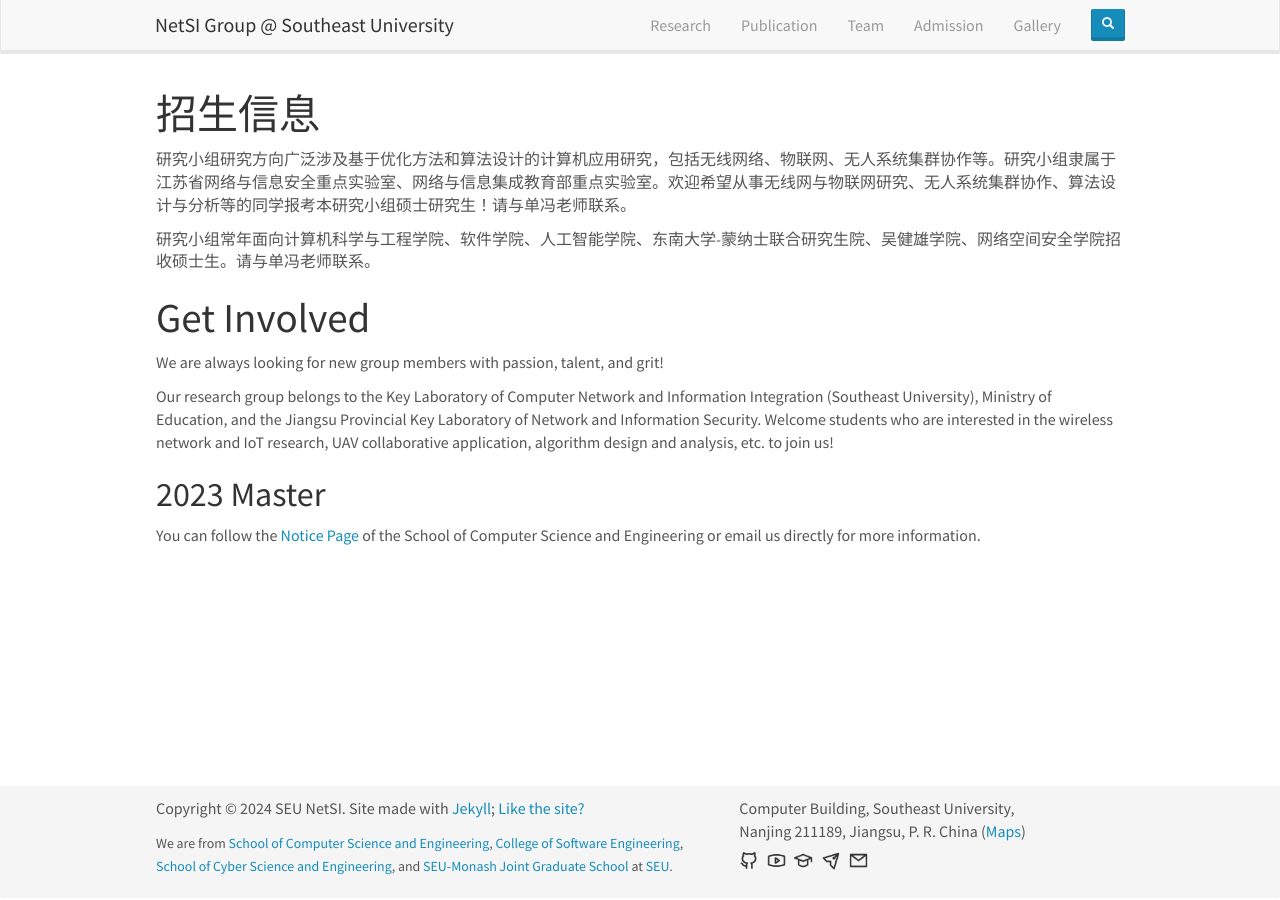
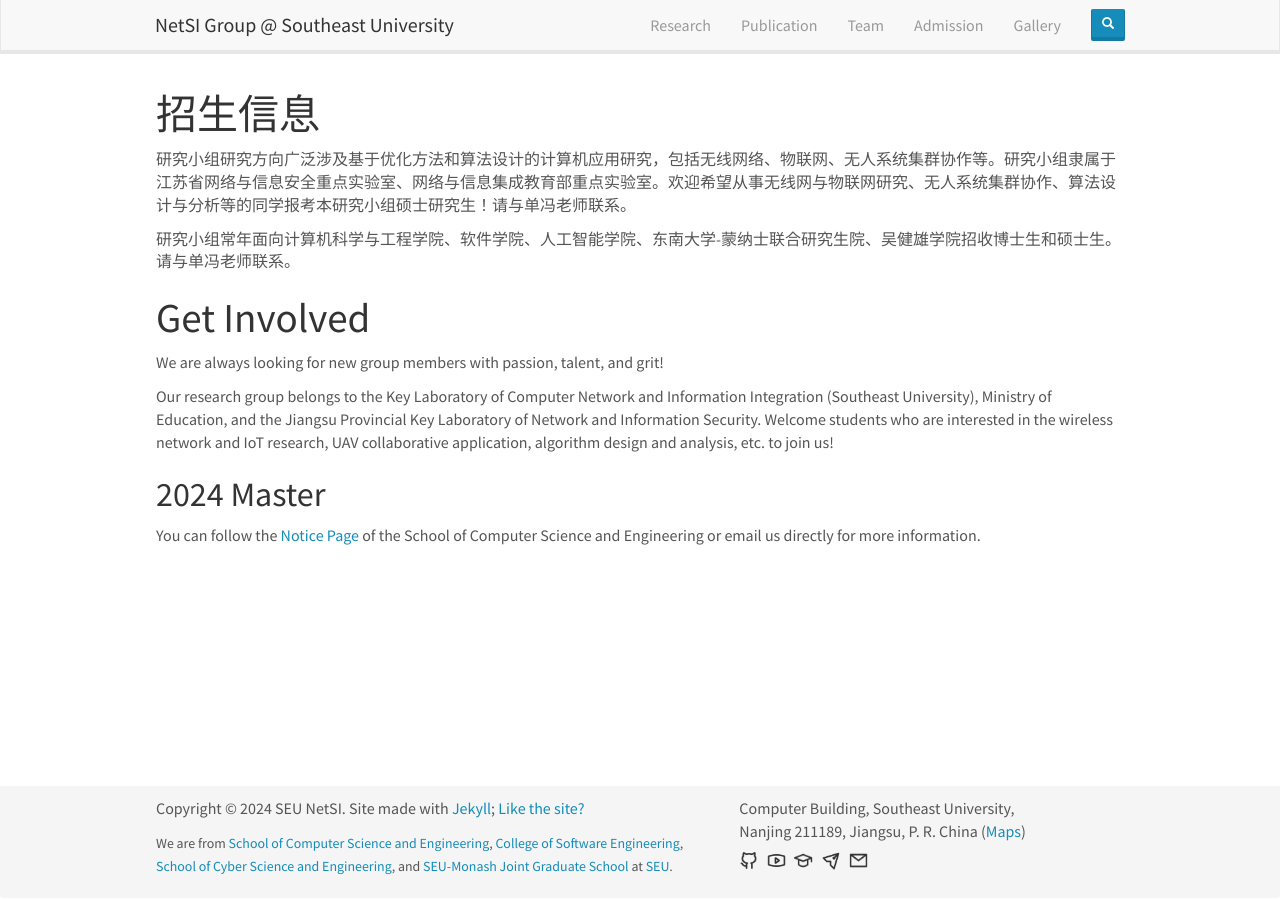
Before and after one commit to SEU-NetSI/seu-netsi.github.io, a Jekyll site: the page built from _pages/admission.md, in a window 1280 px wide. Built offline with Jekyll 4.4.1, drawn with Linux system fonts in a browser that asks for light colours; nearby versions of some CDN libraries.

Commit message:
update admission

```diff
--- a/_pages/admission.md
+++ b/_pages/admission.md
@@ -13,7 +13,7 @@ permalink: /admission
 
 研究小组研究方向广泛涉及基于优化方法和算法设计的计算机应用研究，包括无线网络、物联网、无人系统集群协作等。研究小组隶属于江苏省网络与信息安全重点实验室、网络与信息集成教育部重点实验室。欢迎希望从事无线网与物联网研究、无人系统集群协作、算法设计与分析等的同学报考本研究小组硕士研究生！请与单冯老师联系。
 
-研究小组常年面向计算机科学与工程学院、软件学院、人工智能学院、东南大学-蒙纳士联合研究生院、吴健雄学院、网络空间安全学院招收硕士生。请与单冯老师联系。
+研究小组常年面向计算机科学与工程学院、软件学院、人工智能学院、东南大学-蒙纳士联合研究生院、吴健雄学院招收博士生和硕士生。请与单冯老师联系。
 
 # Get Involved
 
@@ -21,7 +21,8 @@ We are always looking for new group members with passion, talent, and grit!
 
 Our research group belongs to the Key Laboratory of Computer Network and Information Integration (Southeast University), Ministry of Education, and the Jiangsu Provincial Key Laboratory of Network and Information Security. Welcome students who are interested in the wireless network and IoT research, UAV collaborative application, algorithm design and analysis, etc. to join us!
 
-## 2023 Master
-You can follow the [Notice Page](https://cse.seu.edu.cn/22646/list.htm) of the School of Computer Science and Engineering or email us directly for more information.
+## 2024 Master
+
+You can follow the [Notice Page](https://cs.seu.edu.cn/49342/list.htm) of the School of Computer Science and Engineering or email us directly for more information.
 
 </div>
```
